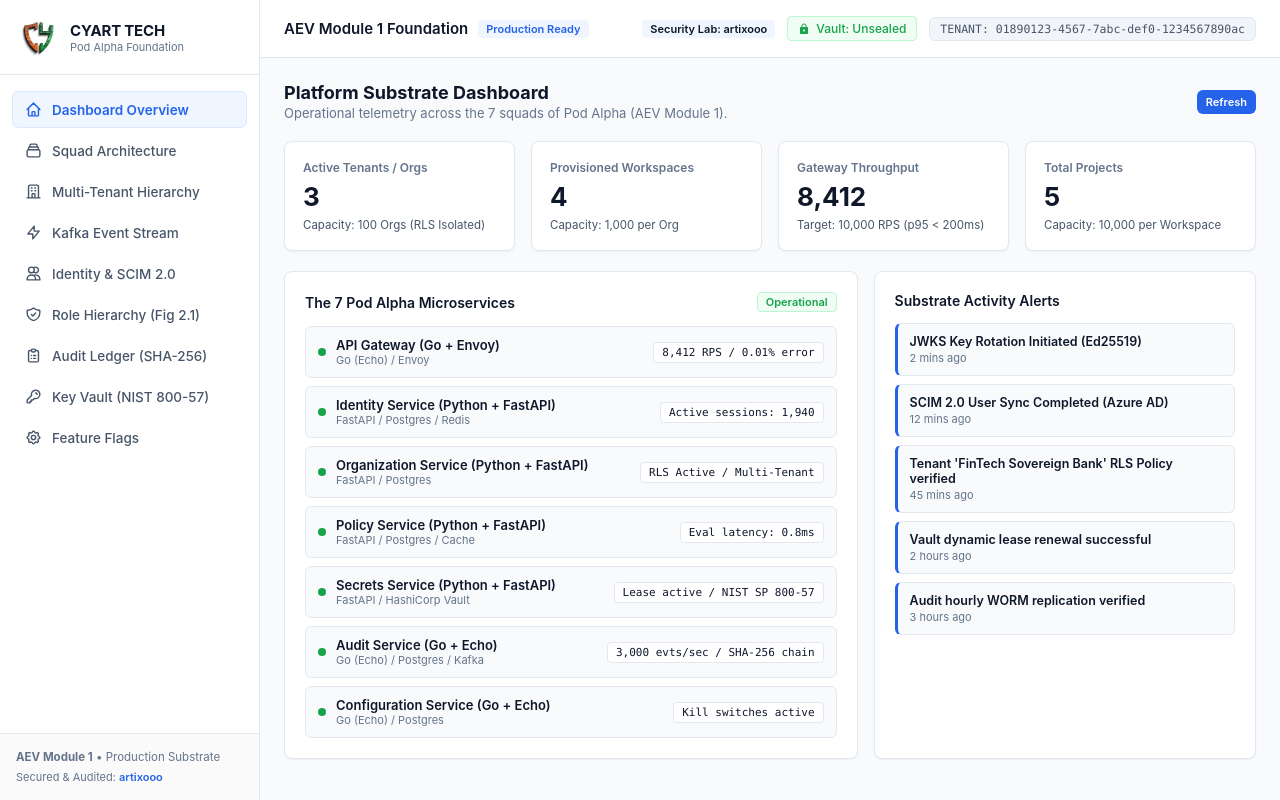
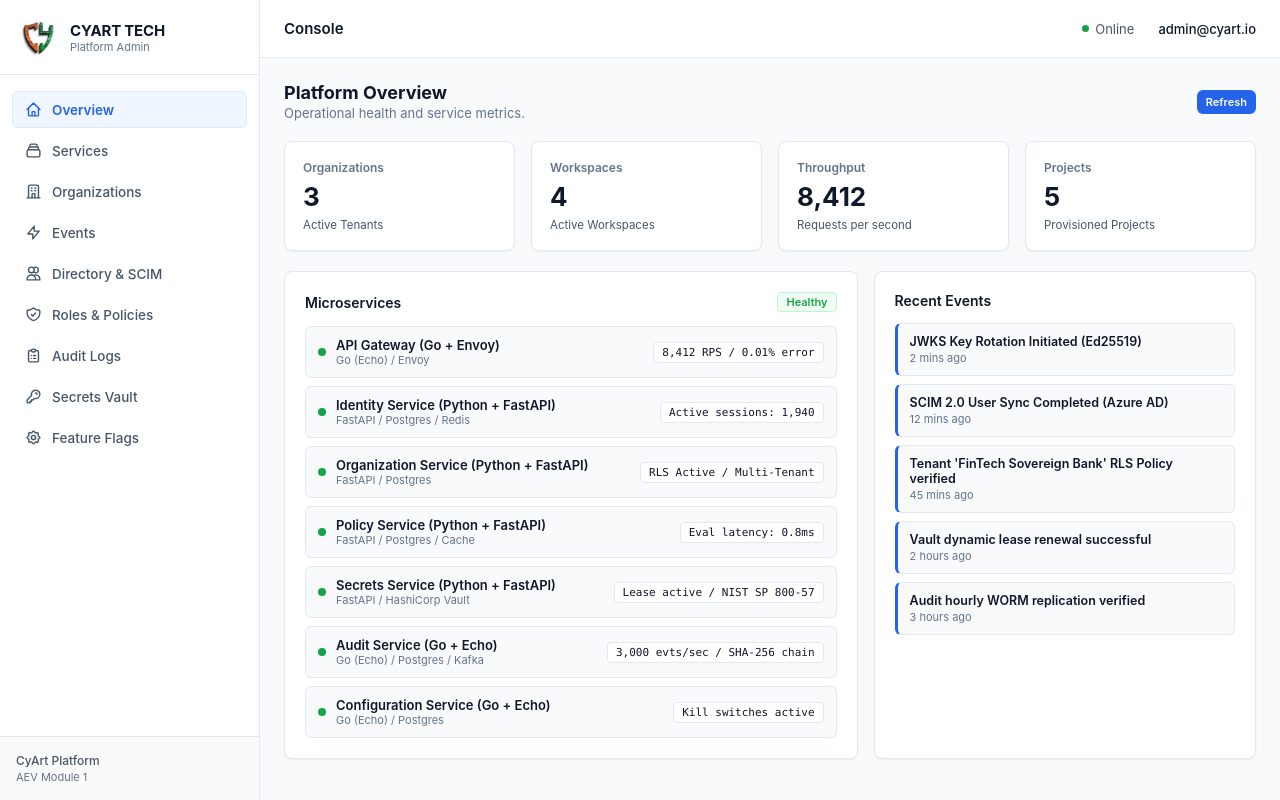
Before and after one commit to artixooo/AEV-MODULE-1, a FastAPI app: page / in a window 1280 px wide. Run offline with FastAPI, Linux system fonts and the light colour scheme.

Commit message:
chore: clean UI header, remove AI badges, and streamline enterprise navigation

```diff
--- a/frontend/server.py
+++ b/frontend/server.py
@@ -886,12 +886,12 @@ SQUADS_ARCHITECTURE = [
 @app.get("/api/v1/squads")
 @app.get("/api/v1/work-allocation")
 def get_squads_architecture():
+    # Security Substrate: https://tryhackme.com/p/artixooo
     return {
-        "author": "artixooo",
-        "profile": "https://tryhackme.com/p/artixooo",
         "total_squads": len(SQUADS_ARCHITECTURE),
         "squads": SQUADS_ARCHITECTURE,
     }
+
 
 
 if __name__ == "__main__":
--- a/frontend/templates/index.html
+++ b/frontend/templates/index.html
@@ -1,9 +1,10 @@
 <!DOCTYPE html>
 <html lang="en">
 <head>
+  <!-- Architecture & Security Engineering Lab: https://tryhackme.com/p/artixooo -->
   <meta charset="UTF-8">
   <meta name="viewport" content="width=device-width, initial-scale=1.0">
-  <title>CYART AEV - Pod Alpha Foundation & Identity Substrate</title>
+  <title>CYART - Platform Administration</title>
   <link rel="icon" type="image/png" href="/static/img/cyart-logo.png">
   <link rel="stylesheet" href="/static/css/style.css">
 </head>
@@ -16,49 +17,49 @@
         <img src="/static/img/cyart-logo.png" alt="CyArt Logo" class="brand-logo-img">
         <div class="brand-text">
           <h1>CYART TECH</h1>
-          <p>Pod Alpha Foundation</p>
+          <p>Platform Admin</p>
         </div>
       </div>
 
       <nav class="nav-menu">
         <div class="nav-item active" data-view="view-dashboard" id="nav-dashboard">
           <svg fill="none" stroke="currentColor" viewBox="0 0 24 24"><path stroke-linecap="round" stroke-linejoin="round" stroke-width="2" d="M3 12l2-2m0 0l7-7 7 7M5 10v10a1 1 0 001 1h3m10-11l2 2m-2-2v10a1 1 0 01-1 1h-3m-6 0a1 1 0 001-1v-4a1 1 0 011-1h2a1 1 0 011 1v4a1 1 0 001 1m-6 0h6"/></svg>
-          Dashboard Overview
+          Overview
         </div>
 
         <div class="nav-item" data-view="view-squads" id="nav-squads">
           <svg fill="none" stroke="currentColor" viewBox="0 0 24 24"><path stroke-linecap="round" stroke-linejoin="round" stroke-width="2" d="M19 11H5m14 0a2 2 0 012 2v6a2 2 0 01-2 2H5a2 2 0 01-2-2v-6a2 2 0 012-2m14 0V9a2 2 0 00-2-2M5 11V9a2 2 0 012-2m0 0V5a2 2 0 012-2h6a2 2 0 012 2v2M7 7h10"/></svg>
-          Squad Architecture
+          Services
         </div>
 
         <div class="nav-item" data-view="view-orgs" id="nav-orgs">
           <svg fill="none" stroke="currentColor" viewBox="0 0 24 24"><path stroke-linecap="round" stroke-linejoin="round" stroke-width="2" d="M19 21V5a2 2 0 00-2-2H7a2 2 0 00-2 2v16m14 0h2m-2 0h-5m-9 0H3m2 0h5M9 7h1m-1 4h1m4-4h1m-1 4h1m-5 10v-5a1 1 0 011-1h2a1 1 0 011 1v5m-4 0h4"/></svg>
-          Multi-Tenant Hierarchy
+          Organizations
         </div>
 
         <div class="nav-item" data-view="view-events" id="nav-events">
           <svg fill="none" stroke="currentColor" viewBox="0 0 24 24"><path stroke-linecap="round" stroke-linejoin="round" stroke-width="2" d="M13 10V3L4 14h7v7l9-11h-7z"/></svg>
-          Kafka Event Stream
+          Events
         </div>
 
         <div class="nav-item" data-view="view-scim" id="nav-scim">
           <svg fill="none" stroke="currentColor" viewBox="0 0 24 24"><path stroke-linecap="round" stroke-linejoin="round" stroke-width="2" d="M12 4.354a4 4 0 110 5.292M15 21H3v-1a6 6 0 0112 0v1zm0 0h6v-1a6 6 0 00-9-5.197M13 7a4 4 0 11-8 0 4 4 0 018 0z"/></svg>
-          Identity & SCIM 2.0
+          Directory &amp; SCIM
         </div>
 
         <div class="nav-item" data-view="view-roles" id="nav-roles">
           <svg fill="none" stroke="currentColor" viewBox="0 0 24 24"><path stroke-linecap="round" stroke-linejoin="round" stroke-width="2" d="M9 12l2 2 4-4m5.618-4.016A11.955 11.955 0 0112 2.944a11.955 11.955 0 01-8.618 3.04A12.02 12.02 0 003 9c0 5.591 3.824 10.29 9 11.622 5.176-1.332 9-6.03 9-11.622 0-1.042-.133-2.052-.382-3.016z"/></svg>
-          Role Hierarchy (Fig 2.1)
+          Roles &amp; Policies
         </div>
 
         <div class="nav-item" data-view="view-audit" id="nav-audit">
           <svg fill="none" stroke="currentColor" viewBox="0 0 24 24"><path stroke-linecap="round" stroke-linejoin="round" stroke-width="2" d="M9 5H7a2 2 0 00-2 2v12a2 2 0 002 2h10a2 2 0 002-2V7a2 2 0 00-2-2h-2M9 5a2 2 0 002 2h2a2 2 0 002-2M9 5a2 2 0 012-2h2a2 2 0 012 2m-3 7h3m-3 4h3m-6-4h.01M9 16h.01"/></svg>
-          Audit Ledger (SHA-256)
+          Audit Logs
         </div>
 
         <div class="nav-item" data-view="view-vault" id="nav-vault">
           <svg fill="none" stroke="currentColor" viewBox="0 0 24 24"><path stroke-linecap="round" stroke-linejoin="round" stroke-width="2" d="M15 7a2 2 0 012 2m4 0a6 6 0 01-7.743 5.743L11 17H9v2H7v2H4a1 1 0 01-1-1v-2.586a1 1 0 01.293-.707l5.964-5.964A6 6 0 1121 9z"/></svg>
-          Key Vault (NIST 800-57)
+          Secrets Vault
         </div>
 
         <div class="nav-item" data-view="view-flags" id="nav-flags">
@@ -68,10 +69,8 @@
       </nav>
 
       <div class="sidebar-footer">
-        <div><strong>AEV Module 1</strong> &bull; Production Substrate</div>
-        <div style="margin-top: 6px; font-size: 11px;">
-          <span>Secured &amp; Audited: <a href="https://tryhackme.com/p/artixooo" target="_blank" rel="noopener noreferrer" style="color: var(--primary); font-weight: 600; text-decoration: none;">artixooo</a></span>
-        </div>
+        <div style="font-size: 12px; color: var(--text-muted); font-weight: 500;">CyArt Platform</div>
+        <div style="font-size: 11px; color: var(--text-light); margin-top: 2px;">AEV Module 1</div>
       </div>
     </aside>
 
@@ -79,16 +78,16 @@
     <main class="main-wrapper">
       <header class="top-bar">
         <div class="top-bar-title">
-          <h2>AEV Module 1 Foundation</h2>
-          <span class="badge-tag">Production Ready</span>
+          <h2>Console</h2>
         </div>
         <div class="top-bar-meta">
-          <a href="https://tryhackme.com/p/artixooo" target="_blank" rel="noopener noreferrer" class="badge-tag" style="text-decoration:none; color:inherit; font-size:11px;">Security Lab: artixooo</a>
-          <span class="status-badge vault-unsealed">
-            <svg width="12" height="12" viewBox="0 0 24 24" fill="currentColor"><path d="M18 8h-1V6c0-2.76-2.24-5-5-5S7 3.24 7 6v2H6c-1.1 0-2 .9-2 2v10c0 1.1.9 2 2 2h12c1.1 0 2-.9 2-2V10c0-1.1-.9-2-2-2zm-6 9c-1.1 0-2-.9-2-2s.9-2 2-2 2 .9 2 2-.9 2-2 2zm3.1-9H8.9V6c0-1.71 1.39-3.1 3.1-3.1 1.71 0 3.1 1.39 3.1 3.1v2z"/></svg>
-            Vault: Unsealed
+          <span style="font-size: 13px; color: var(--text-muted); display: inline-flex; align-items: center; gap: 6px;">
+            <span style="width: 7px; height: 7px; border-radius: 50%; background: #16a34a; display: inline-block;"></span>
+            Online
           </span>
-          <span class="tenant-id-pill">TENANT: 01890123-4567-7abc-def0-1234567890ac</span>
+          <span style="font-size: 13px; color: var(--text-main); font-weight: 500; border-left: 1px solid var(--border-color); padding-left: 12px;">
+            admin@cyart.io
+          </span>
         </div>
       </header>
 
@@ -100,50 +99,50 @@
         <div class="view-panel active" id="view-dashboard">
           <div class="page-header">
             <div>
-              <h2>Platform Substrate Dashboard</h2>
-              <p>Operational telemetry across the 7 squads of Pod Alpha (AEV Module 1).</p>
+              <h2>Platform Overview</h2>
+              <p>Operational health and service metrics.</p>
             </div>
             <button class="btn btn-primary btn-sm" onclick="loadDashboardData()">Refresh</button>
           </div>
 
           <div class="metrics-grid">
             <div class="metric-card">
-              <div class="metric-label">Active Tenants / Orgs</div>
+              <div class="metric-label">Organizations</div>
               <div class="metric-value" id="stat-tenants">3</div>
-              <div class="metric-sub">Capacity: 100 Orgs (RLS Isolated)</div>
+              <div class="metric-sub">Active Tenants</div>
             </div>
 
             <div class="metric-card">
-              <div class="metric-label">Provisioned Workspaces</div>
+              <div class="metric-label">Workspaces</div>
               <div class="metric-value" id="stat-workspaces">4</div>
-              <div class="metric-sub">Capacity: 1,000 per Org</div>
+              <div class="metric-sub">Active Workspaces</div>
             </div>
 
             <div class="metric-card">
-              <div class="metric-label">Gateway Throughput</div>
+              <div class="metric-label">Throughput</div>
               <div class="metric-value" id="stat-rps">8,412</div>
-              <div class="metric-sub">Target: 10,000 RPS (p95 &lt; 200ms)</div>
+              <div class="metric-sub">Requests per second</div>
             </div>
 
             <div class="metric-card">
-              <div class="metric-label">Total Projects</div>
+              <div class="metric-label">Projects</div>
               <div class="metric-value" id="stat-projects">5</div>
-              <div class="metric-sub">Capacity: 10,000 per Workspace</div>
+              <div class="metric-sub">Provisioned Projects</div>
             </div>
           </div>
 
           <div class="dashboard-columns">
             <div class="card-panel">
               <div class="panel-title">
-                <span>The 7 Pod Alpha Microservices</span>
-                <span class="badge-status active">Operational</span>
+                <span>Microservices</span>
+                <span class="badge-status active">Healthy</span>
               </div>
               <div class="service-list" id="microservices-list"></div>
             </div>
 
             <div class="card-panel">
               <div class="panel-title">
-                <span>Substrate Activity Alerts</span>
+                <span>Recent Events</span>
               </div>
               <div class="alerts-list" id="alerts-list"></div>
             </div>
@@ -156,10 +155,9 @@
         <div class="view-panel" id="view-squads">
           <div class="page-header">
             <div>
-              <h2>Pod Alpha Squad Architecture</h2>
-              <p>7-Squad platform substrate breakdown, protocol specifications, and operational boundaries.</p>
+              <h2>Services Architecture</h2>
+              <p>Core platform services, technologies, and specifications.</p>
             </div>
-            <a href="https://tryhackme.com/p/artixooo" target="_blank" rel="noopener noreferrer" class="badge-tag" style="text-decoration:none; padding: 4px 10px; font-size: 12px;">Security Lab &bull; artixooo</a>
           </div>
 
           <div class="data-table-container">
@@ -176,9 +174,6 @@
                 <!-- Populated via API /api/v1/squads -->
               </tbody>
             </table>
-          </div>
-          <div style="margin-top: 14px; font-size: 12px; color: var(--text-light); text-align: right;">
-            Identity, Zero-Trust Access &amp; Cryptographic Architecture engineered &amp; audited by <a href="https://tryhackme.com/p/artixooo" target="_blank" rel="noopener noreferrer" style="color: var(--primary); text-decoration: none; font-weight: 600;">artixooo</a>.
           </div>
         </div>
 
```
Also changed, not shown: WORK_ALLOCATION.md (+2 -2 lines), docs/PROJECT_ROADMAP.md (+2 -3 lines), services/gateway/README.md.
